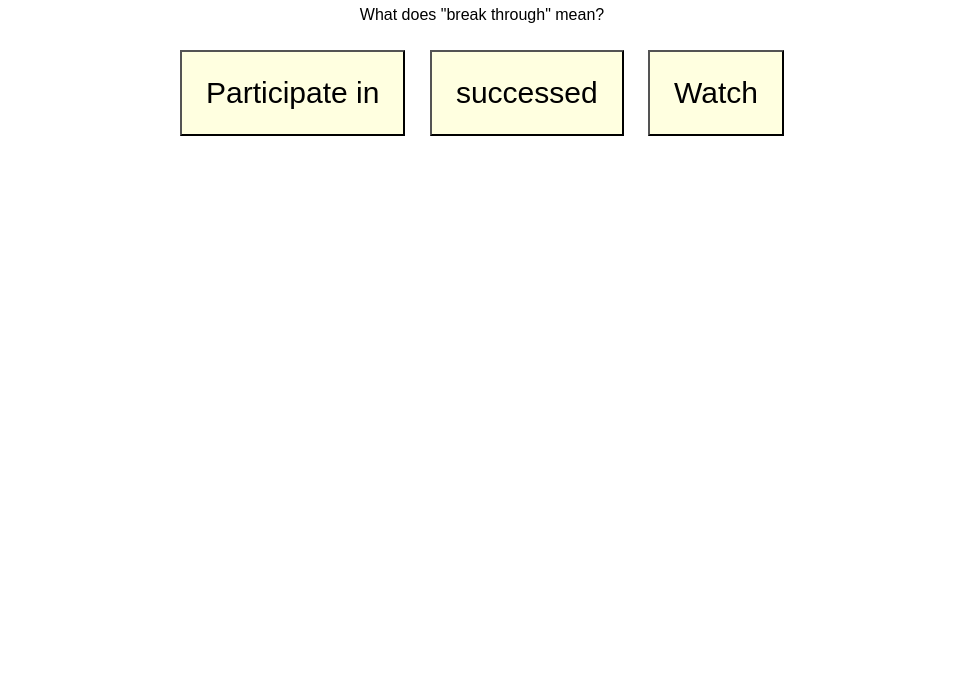
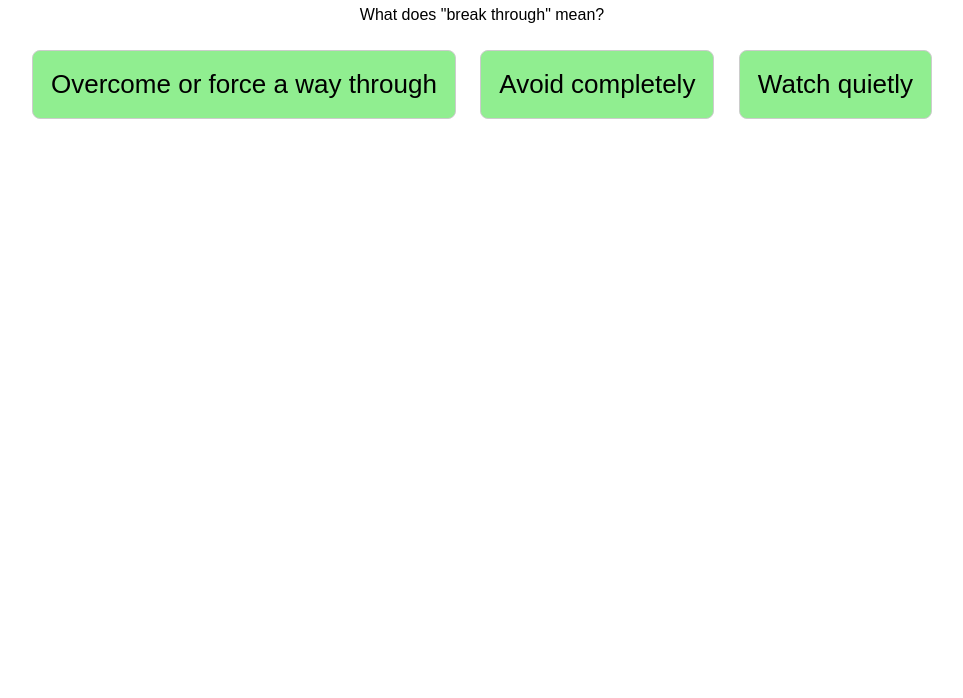
Before and after one commit to kny0210/DLHW, a plain HTML site: page index.html in a window 1280 px wide. Shown: the part 102-800 px from the top of the page, without its empty margins (158-1121 px from the left). Drawn offline with Linux system fonts and the light colour scheme.

Commit message:
Update index.html

```diff
--- a/index.html
+++ b/index.html
@@ -4,7 +4,7 @@
 <head>
     <title>Nayeon English Learning App</title>
 
-    <!-- CSS: Change how the app looks -->
+    <!-- CSS: Change how the app looks (Task 4 반영) -->
     <style>
         body {
             font-family: Arial;
@@ -13,55 +13,67 @@
         }
 
         button {
-            font-size: 30px;
-            padding: 24px;
+            font-size: 26px;              /* Task 4: 20px -> 26px */
+            padding: 18px;                /* Task 4: 12px -> 18px */
             margin: 10px;
-            background-color: lightyellow;
+            background-color: lightgreen; /* Task 4: lightblue -> lightgreen */
+            cursor: pointer;
+            border-radius: 8px;
+            border: 1px solid #ccc;
         }
     </style>
 </head>
 
 <body>
 
-    <!-- HTML: Change what learners see -->
+    <!-- HTML: Change what learners see (Task 3 반영) -->
 
-    <h1>Vocabulary Quiz</h1>
-
+    <h1>Phrasal Verb Challenge</h1>
     <p>What does "break through" mean?</p>
 
-    <button onclick="checkAnswer('participate')">
-        Participate in
+    <!-- 보기 버튼 (정답: penetrate/succeed 관련 의미 반영) -->
+    <button onclick="checkAnswer('breakthrough')">
+        Overcome or force a way through
     </button>
 
     <button onclick="checkAnswer('avoid')">
-        successed
+        Avoid completely
     </button>
 
     <button onclick="checkAnswer('watch')">
-        Watch
+        Watch quietly
     </button>
 
     <h3 id="feedback"></h3>
 
 
-    <!-- JavaScript: Change what happens -->
+    <!-- JavaScript: Change what happens (Task 6, 7 교육적 피드백 로직 반영) -->
 
     <script>
+        // Task 7: 학습자의 오답 시도 횟수를 세는 변수
+        let attempts = 0;
 
         function checkAnswer(answer) {
+            const feedback = document.getElementById("feedback");
 
-            if (answer === "participate") {
-                document.getElementById("feedback").innerText =
-                    "맞혔어";
+            // 정답을 선택한 경우: 긍정적 피드백
+            if (answer === "breakthrough") {
+                feedback.innerText = "정답입니다! 잘 맞혔어요! 🎉";
             }
+            // 오답을 선택한 경우
+            else {
+                attempts = attempts + 1;
 
-            else {
-                document.getElementById("feedback").innerText =
-                    "다시 하렴";
+                // 1번째 오답: 정답 미공개 + 문맥 힌트 제공
+                if (attempts === 1) {
+                    feedback.innerText = "힌트: 장애물이나 한계를 '깨고 뚫고 나아가는(돌파하는)' 느낌을 생각해보세요. 다시 도전해보세요!";
+                }
+                // 2번째 오답: 정답 및 설명 제공
+                else {
+                    feedback.innerText = "아쉽네요! 정답은 'Overcome or force a way through'입니다. 'break through'는 벽이나 난관을 극복하고 뚫고 나아간다는 뜻입니다.";
+                }
             }
-
         }
-
     </script>
 
 </body>
```
